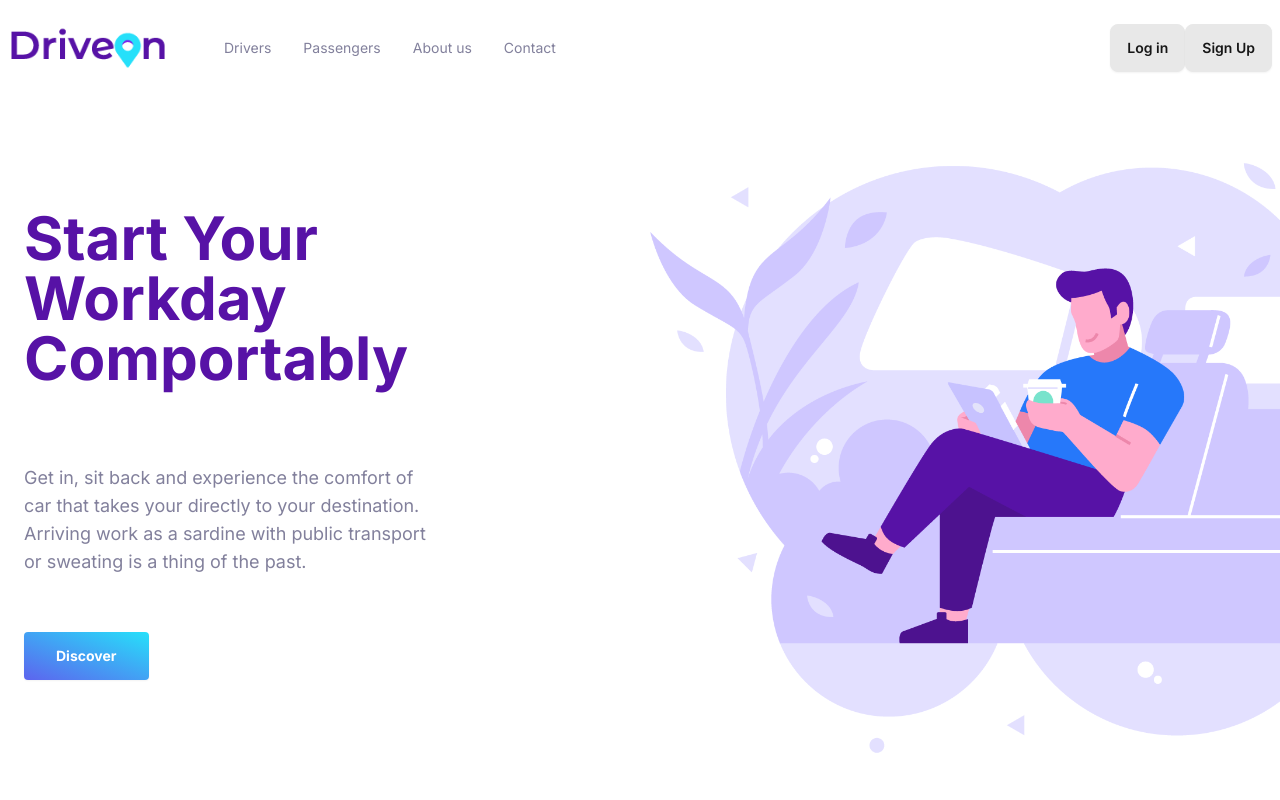
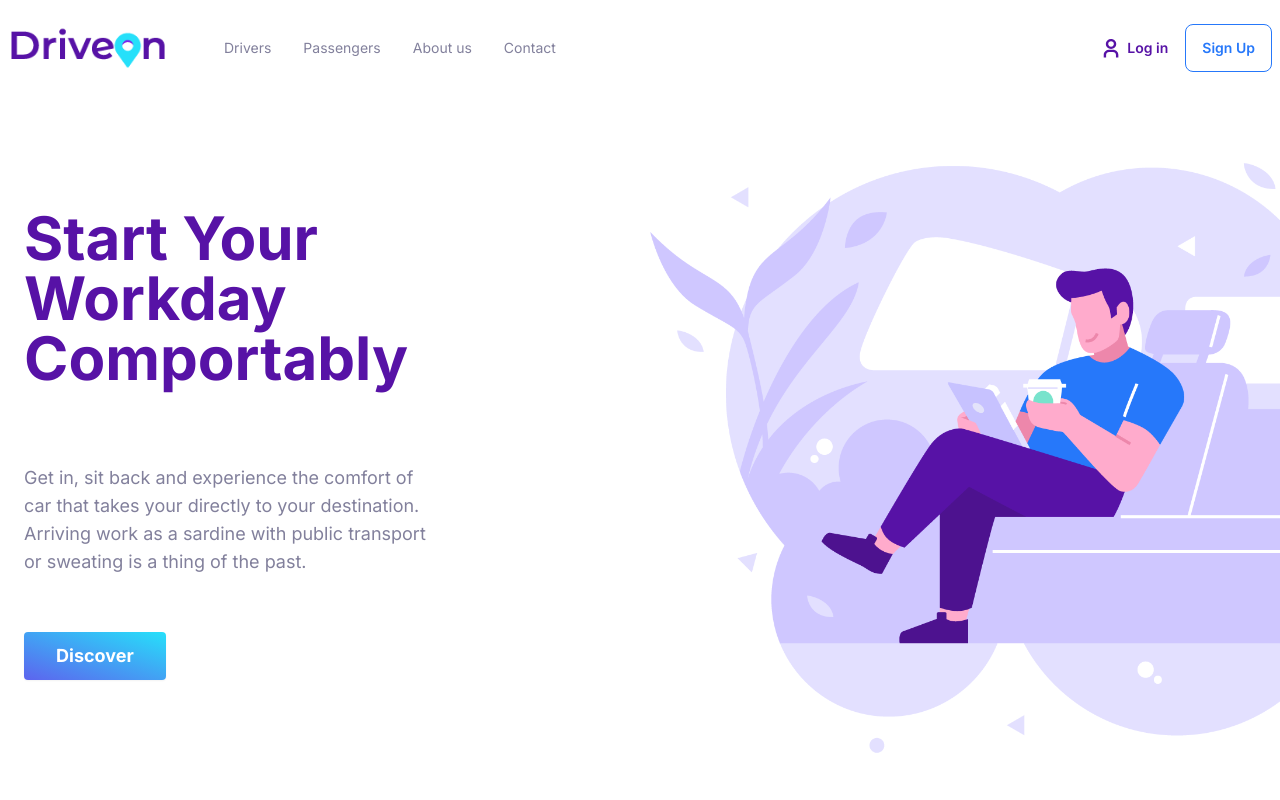
Before and after one commit to gstvcampos/test-tupiniquim, a Next.js app: page / in a window 1280 px wide. Shown: the top 800 px of the page. Built offline with nearby package versions, Linux system fonts and the light colour scheme.

Commit message:
feat: btns

```diff
--- a/app/globals.css
+++ b/app/globals.css
@@ -9,6 +9,6 @@
 }
 
 .btn-linear-gradient {
-    @apply font-bold py-4 px-8 rounded border-none text-white;
+    @apply font-bold rounded border-none text-white;
     background: linear-gradient(to top right, #5D64EE, #26E0FA);
 }
--- a/components/WelcomeSection.tsx
+++ b/components/WelcomeSection.tsx
@@ -25,7 +25,9 @@ export default function WelcomeSection() {
             </p>
           </div>
 
-          <button className="btn btn-linear-gradient">Discover</button>
+          <button className="btn btn-linear-gradient text-lg px-8">
+            Discover
+          </button>
         </div>
       </div>
     </div>
--- a/components/header/Header.tsx
+++ b/components/header/Header.tsx
@@ -1,5 +1,6 @@
 import Image from 'next/image'
 import Link from 'next/link'
+import { UserIcon } from '../icons/UserIcon'
 
 export default function Header() {
   return (
@@ -74,8 +75,11 @@ export default function Header() {
           </ul>
         </div>
         <div>
-          <button className="btn">Log in</button>
-          <button className="btn">Sign Up</button>
+          <button className="btn btn-ghost text-primary hover:underline hover:bg-transparent">
+            <UserIcon />
+            Log in
+          </button>
+          <button className="btn btn-outline btn-accent">Sign Up</button>
         </div>
       </div>
     </header>
```
